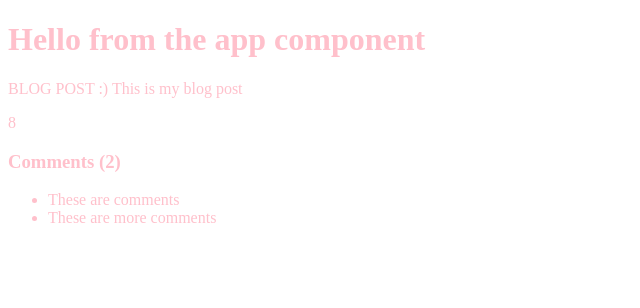
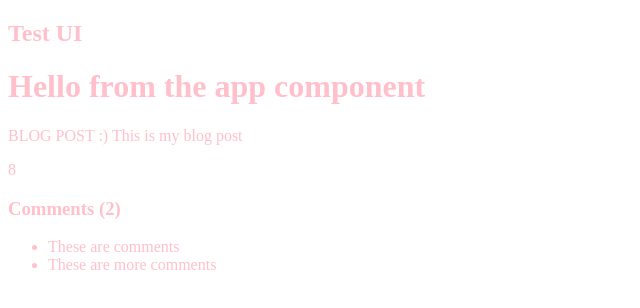
Before and after one commit to oscar-ct/react-practice, a React (Create React App) app: page / in a window 1280 px wide. Shown: the top 308 px of the page, without its empty margins (0-640 px from the left). Built offline with nearby package versions, Linux system fonts and the light colour scheme.

Commit message:
feat: created first component and added prop to function

```diff
--- a/src/App.js
+++ b/src/App.js
@@ -1,3 +1,5 @@
+import Header from "./components/Header";
+
 function App() {
     const title = 'Blog Post';
     const body = 'This is my blog post';
@@ -12,21 +14,42 @@ function App() {
         }
 
     ];
+    const loading = false;
+    const showComments = true;
+    if (loading) {
+        return <h1>Loading....</h1>
+    }
+
+    const commentBlock = <div className="comments">
+        <h3>Comments ({comments.length})</h3>
+        <ul>
+            {comments.map(function (comment, index) {
+                return <li key={comment.id}>{comment.text}</li>
+            })}
+        </ul>
+    </div>;
+
     return (
-        <div className='container'>
-            <h1>Hello from the app component</h1>
-            <p>{title.toUpperCase()} :) {body}</p>
-            {Math.ceil(Math.random() * (5 + 5))}
-            <label htmlFor="main"/>
-            <div className="comments">
-                <h3>Comments ({comments.length})</h3>
-                <ul>
-                    {comments.map(function (comment, index) {
-                        return <li key={comment.id}>{comment.text}</li>
-                    })}
-                </ul>
+        <>
+            <Header text="Test UI"/>
+            <div className='container'>
+                <h1>Hello from the app component</h1>
+                <p>{title.toUpperCase()} :) {body}</p>
+                <p>{Math.ceil(Math.random() * (5 + 5))}</p>
+                <label htmlFor="main"/>
+                {showComments && commentBlock}
+                {/*{showComments ? (*/}
+                {/*    <div className="comments">*/}
+                {/*        <h3>Comments ({comments.length})</h3>*/}
+                {/*        <ul>*/}
+                {/*            {comments.map(function (comment, index) {*/}
+                {/*                return <li key={comment.id}>{comment.text}</li>*/}
+                {/*            })}*/}
+                {/*        </ul>*/}
+                {/*    </div>*/}
+                {/*) : 'no'}*/}
             </div>
-        </div>
-    );
+        </>
+    )
 }
 export default App;
--- /dev/null
+++ b/src/components/Header.jsx
@@ -0,0 +1,20 @@
+import PropTypes from 'prop-types'
+
+// function Header(props) {
+function Header({text}) {
+    return (
+        <header>
+            <div className="container">
+                <h2>{text}</h2>
+            </div>
+        </header>
+    )
+}
+Header.defaultProps = {
+    text: 'Feedback UI',
+}
+Header.propTypes = {
+    text: PropTypes.string.isRequired
+}
+
+export default Header;
```
